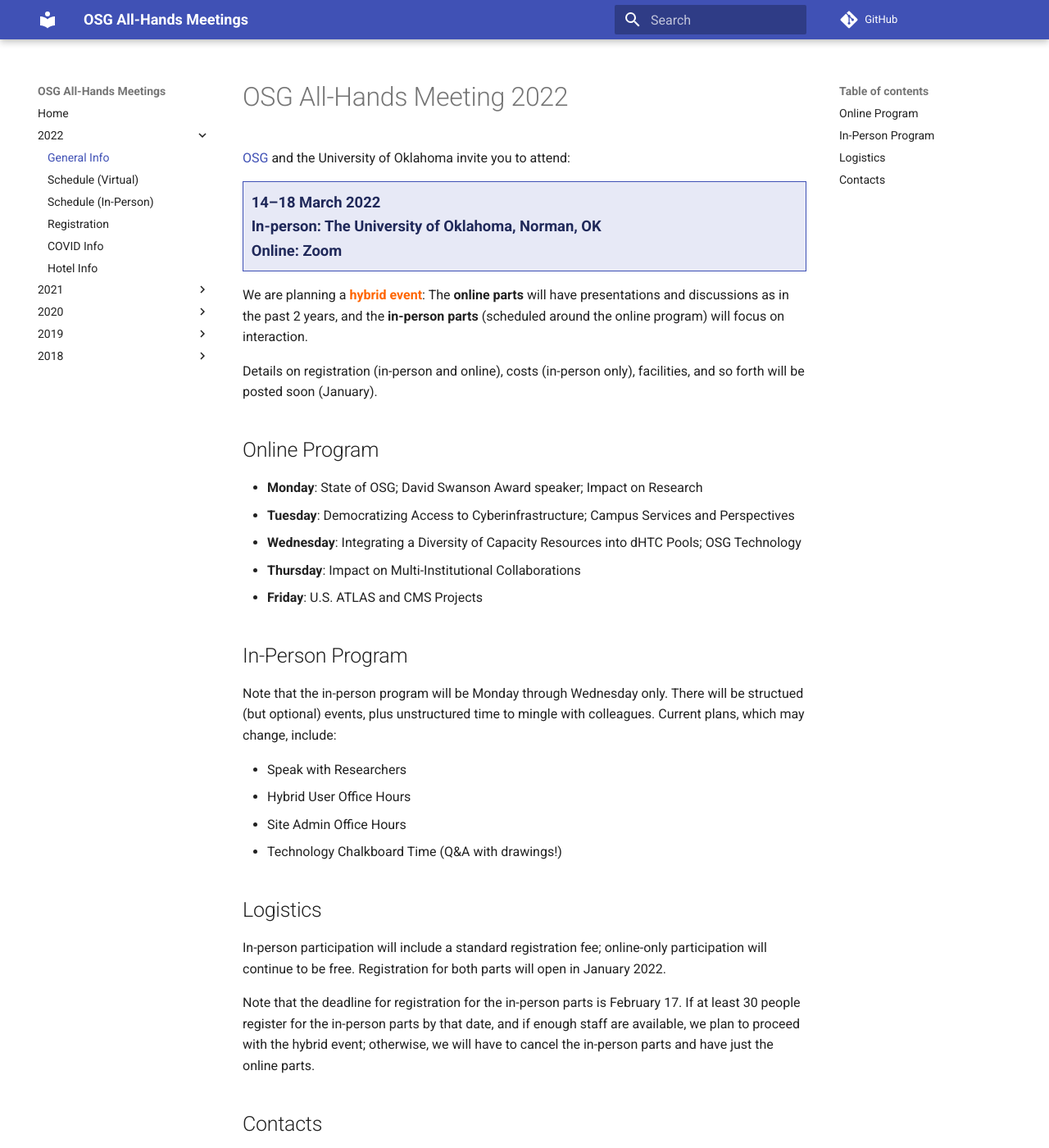
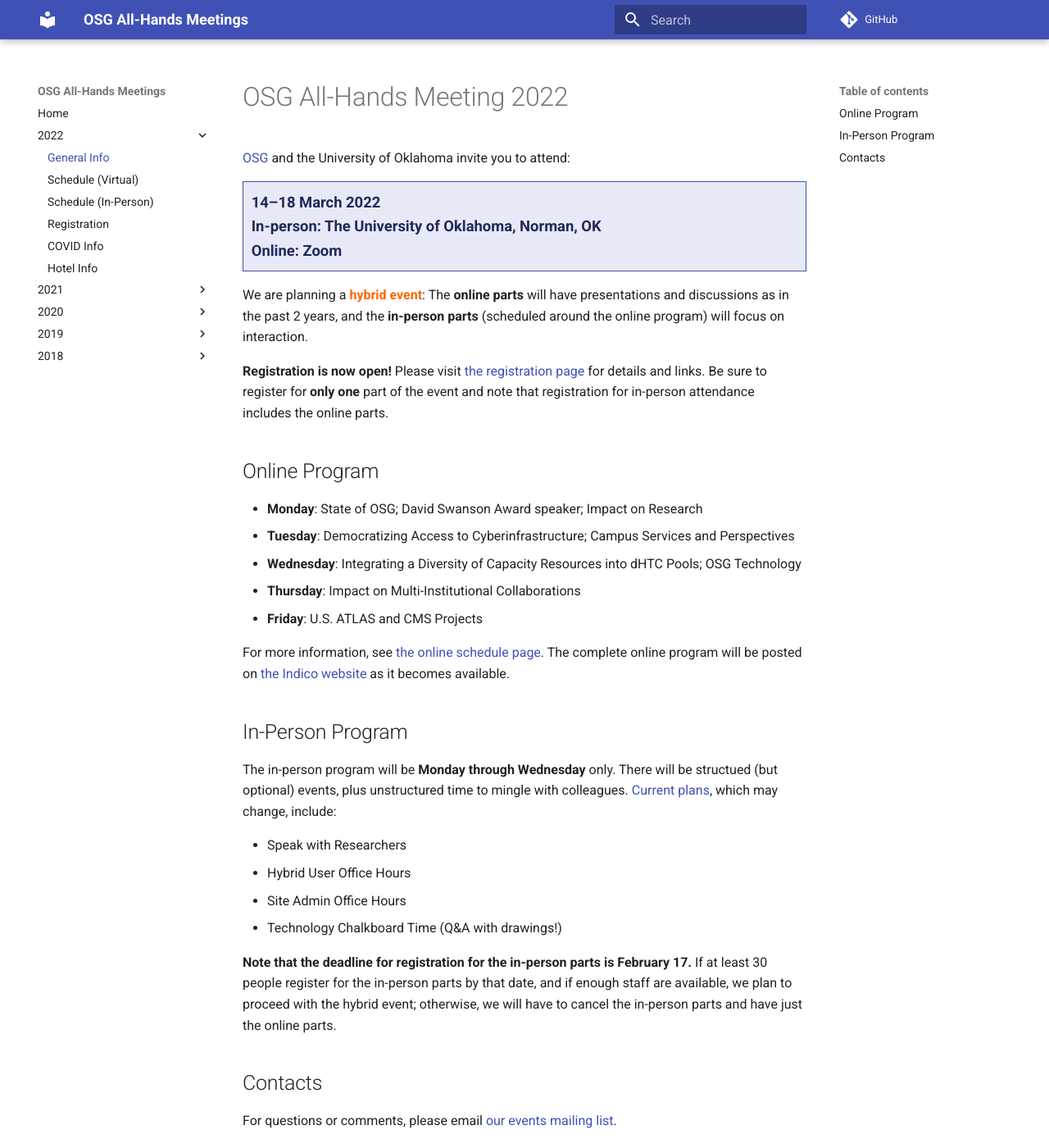
Before and after one commit to osg-htc/all-hands, an MkDocs documentation site: the page built from docs/2022/index.md, in a window 1280 px wide and 1400 px high. Shown: the whole window at 82% size. Built offline with MkDocs 1.6.1 and Material for MkDocs 9.7.7, drawn with Linux system fonts in a browser that asks for light colours; comment, search, counter and statistics services are not loaded.

Commit message:
AHM22 home page updates for reg.

```diff
--- a/docs/2022/index.md
+++ b/docs/2022/index.md
@@ -14,8 +14,10 @@
 The **online parts** will have presentations and discussions as in the past 2 years,
 and the **in-person parts** (scheduled around the online program) will focus on interaction.
 
-Details on registration (in-person and online), costs (in-person only), facilities,
-and so forth will be posted soon (January).
+**Registration is now open!**
+Please visit [the registration page](registration.md) for details and links.
+Be sure to register for **only one** part of the event and
+note that registration for in-person attendance includes the online parts.
 
 ## Online Program
 
@@ -25,24 +27,22 @@
 *   **Thursday**: Impact on Multi-Institutional Collaborations
 *   **Friday**: U.S. ATLAS and CMS Projects
 
+For more information, see [the online schedule page](schedule-virtual.md).
+The complete online program will be posted on [the Indico website](https://indico.fnal.gov/event/53029/timetable/)
+as it becomes available.
+
 ## In-Person Program
 
-Note that the in-person program will be Monday through Wednesday only.
+The in-person program will be **Monday through Wednesday** only.
 There will be structued (but optional) events, plus unstructured time to mingle with colleagues.
-Current plans, which may change, include:
+[Current plans](schedule-in-person.md), which may change, include:
 
 *   Speak with Researchers
 *   Hybrid User Office Hours
 *   Site Admin Office Hours
 *   Technology Chalkboard Time (Q&A with drawings!)
 
-## Logistics
-
-In-person participation will include a standard registration fee;
-online-only participation will continue to be free.
-Registration for both parts will open in January 2022.
-
-Note that the deadline for registration for the in-person parts is February 17.
+**Note that the deadline for registration for the in-person parts is February 17.**
 If at least 30 people register for the in-person parts by that date,
 and if enough staff are available,
 we plan to proceed with the hybrid event;
```
